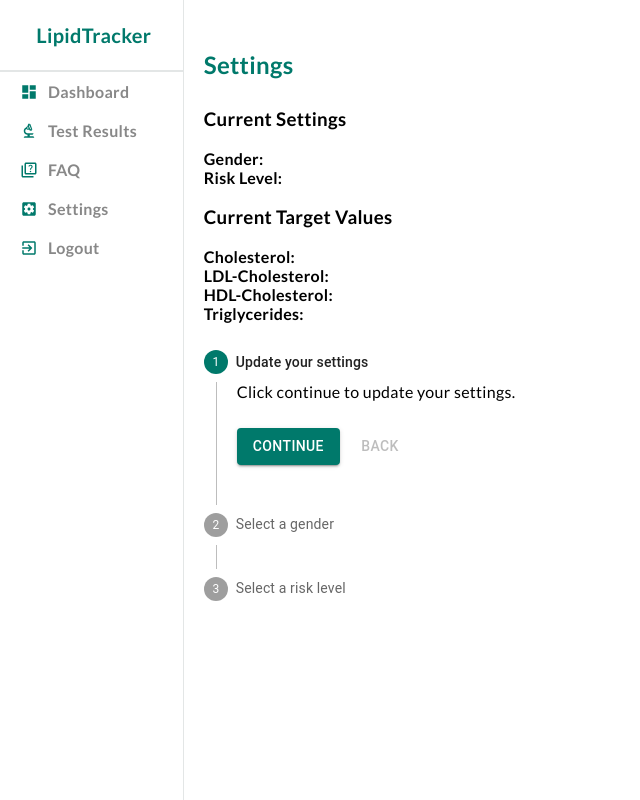
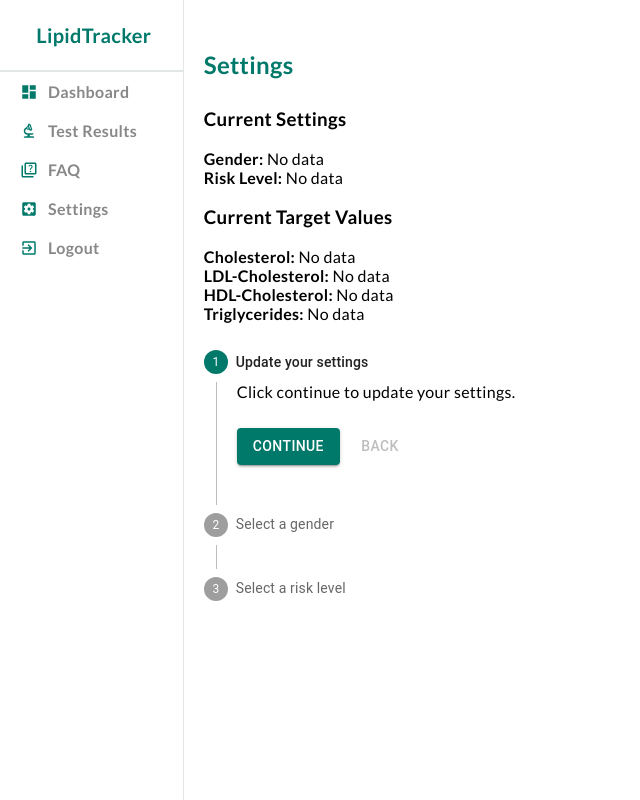
Before and after one commit to IsabelWen/LipidTracker, a React (Create React App) app: page /settings in a window 1280 px wide. Shown: the whole page, without its empty margins (0-640 px from the left). Built offline with nearby package versions, Linux system fonts and the light colour scheme; no server answers; the database is empty; sample sign-in values are in the browser's storage.

Commit message:
Update useEffect for getting user settings

```diff
--- a/src/components/setting/setting.jsx
+++ b/src/components/setting/setting.jsx
@@ -43,13 +43,12 @@ const steps = [
 // Main
 const Setting = () => {
     const [activeStep, setActiveStep] = useState(0);
-    const [targetData, setTargetData] = useState({});
-    const [genderData, setGendertData] = useState();
-    const [risklevelData, setRisklevelData] = useState();
+    const [targetData, setTargetData] = useState({cholesterol: 'No data', ldl: 'No data', hdl: 'No data', triglycerides: 'No data'});
+    const [genderData, setGendertData] = useState('No data');
+    const [risklevelData, setRisklevelData] = useState('No data');
     const {currentUser} = useContext(AuthContext)
     const user = currentUser;
     const userUID = user ? user.uid : null;
-    const navigate = useNavigate();
 
     // Stepper
     const handleNext = () => {
@@ -70,9 +69,15 @@ const Setting = () => {
         const userDoc = doc(userRef, userUID);
         const unsub = onSnapshot(userDoc, (doc) => {
             if (doc.exists()) {
-                setTargetData(doc.data().target);
-                setGendertData(doc.data().gender);
-                setRisklevelData(doc.data().riskLevel);
+                if (doc.data().target) {
+                    setTargetData(doc.data().target);
+                }
+                if (doc.data().gender) {
+                    setGendertData(doc.data().gender);
+                }
+                if (doc.data().gender) {
+                    setRisklevelData(doc.data().riskLevel);
+                }
             }
         }, (error) => {
             console.log(error);
```
